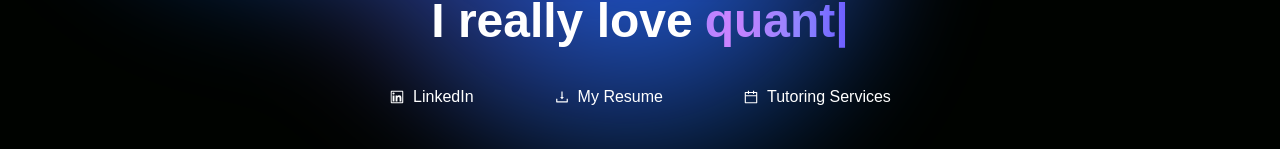
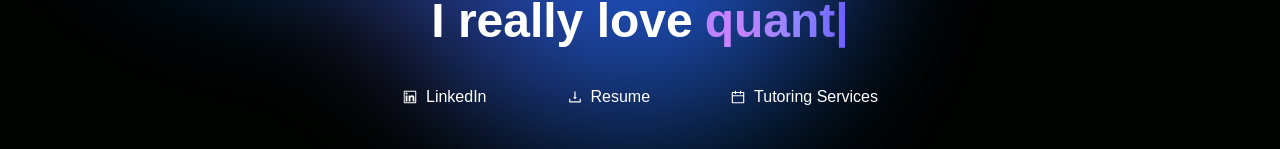
Before and after one commit to anirudhp15/ani-portfolio-website, a React (Create React App) app: page / in a window 1280 px wide. Shown: the part 648-797 px from the top of the page. Built offline with nearby package versions, Linux system fonts and the light colour scheme.

Commit message:
Commit to gh-pages branch

```diff
--- a/src/components/Hero.jsx
+++ b/src/components/Hero.jsx
@@ -87,7 +87,7 @@ const Hero = () => {
             rel="noreferrer"
           >
             <button className="cursor-n-resize px-6 py-2 text-white hover:text-[#5a48ff] rounded-lg hover:bg-[#ddd5ff] hover:scale-105 transition duration-300 items-center justify-center whitespace-nowrap hidden md:flex">
-              <AiOutlineDownload className="mr-2" /> <span>My Resume</span>
+              <AiOutlineDownload className="mr-2" /> <span>Resume</span>
             </button>
           </a>
           <button
```
